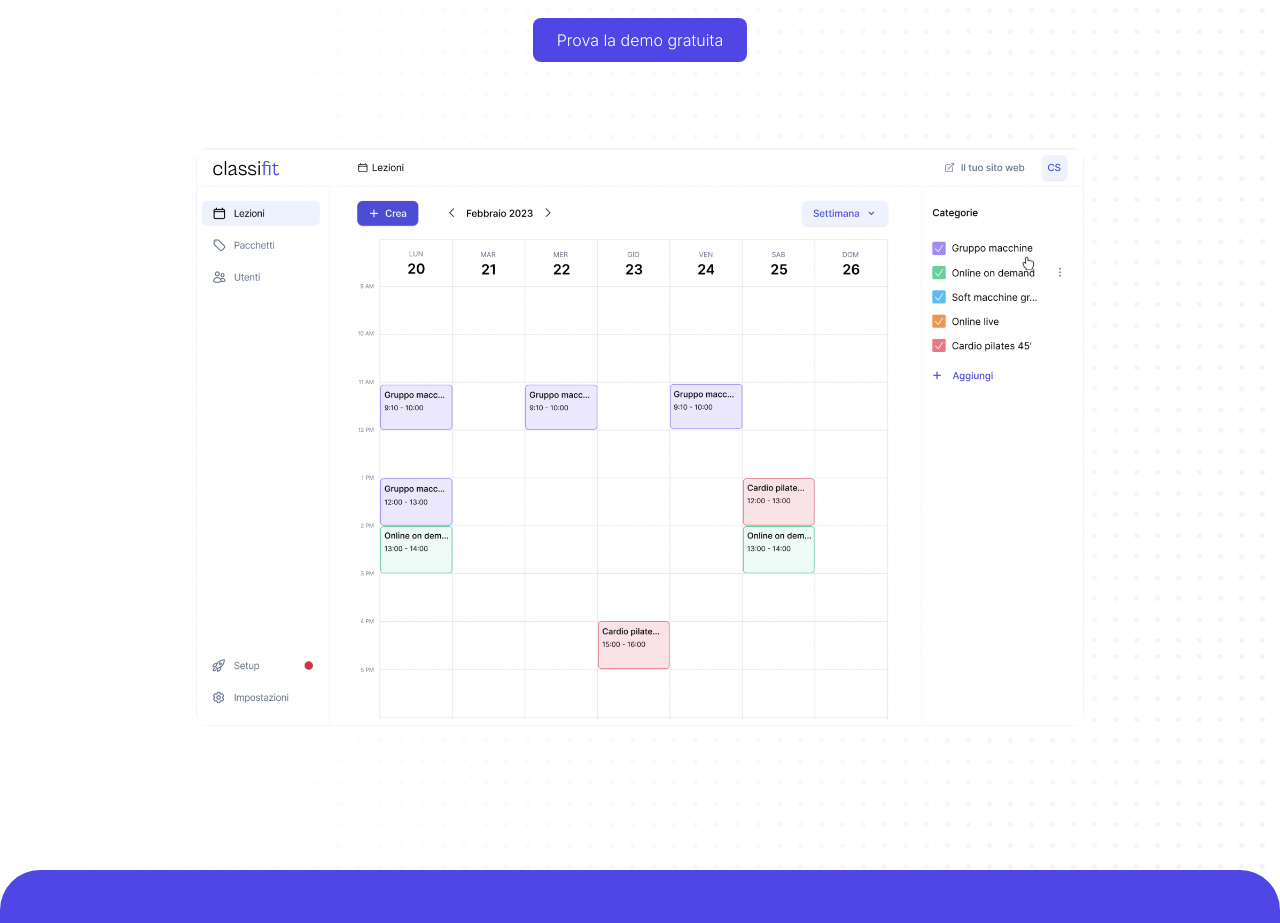
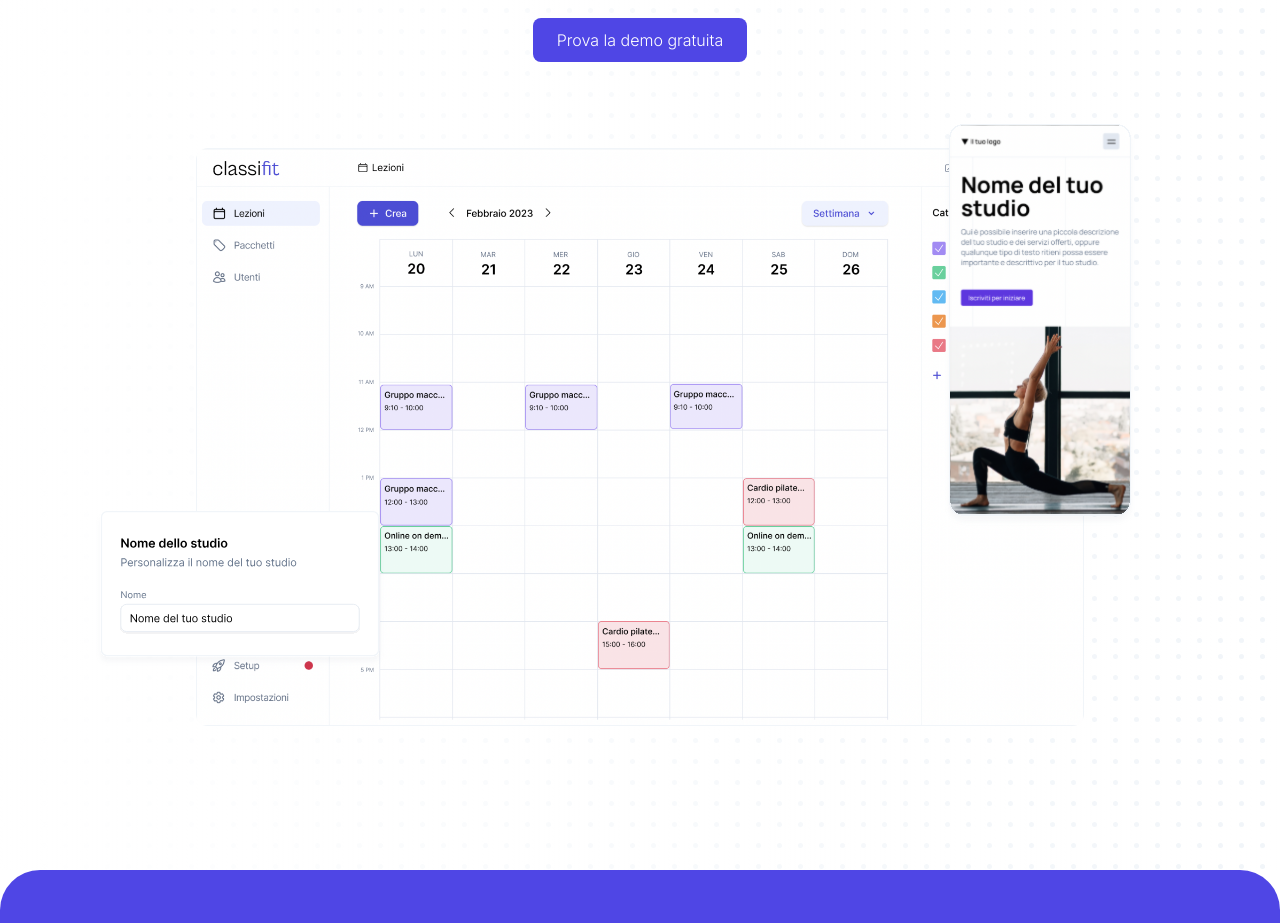
Before and after one commit to chiarasanti/classifit-landing-v2, a Next.js app: page / in a window 1280 px wide. Shown: the part 420-1343 px from the top of the page. Built offline with nearby package versions, Linux system fonts and the light colour scheme.

Commit message:
animations

```diff
--- a/src/components/Homepage/Hero.js
+++ b/src/components/Homepage/Hero.js
@@ -1,4 +1,4 @@
-import { isTopScrolledAtom } from "@/pages/_app";
+import { isHeroScrolledAtom, isTopScrolledAtom } from "@/pages/_app";
 import { useAtom } from "jotai";
 import Image from "next/image";
 import Link from "next/link";
@@ -29,6 +29,15 @@ export default function Hero() {
             </Link>
           </div>
           <div className="py-12" />
+          <div className="relative">
+            <Image
+              src="/hero-1.svg"
+              width="1920"
+              height="1080"
+              className={`w-72 absolute left-12 z-40 transition-all delay-200 duration-[600ms] ease-in-out ${
+                isTopScrolled ? "bottom-[60px]" : "bottom-[250px]"
+              }`}
+            />
             <Image
               src="/image-hero.png"
               width="1920"
@@ -37,6 +46,15 @@ export default function Hero() {
                 isTopScrolled ? notScrolledImage : scrolledImage
               } transition-all duration-[600ms] ease-in-out`}
             />
+            <Image
+              src="/hero-2.svg"
+              width="1080"
+              height="1920"
+              className={`w-48 absolute right-24 z-40 transition-all delay-200 duration-[600ms] ease-in-out ${
+                isTopScrolled ? "bottom-[200px]" : "bottom-[-30px]"
+              }`}
+            />
+          </div>
         </div>
       </div>
     </>
--- a/src/pages/_app.js
+++ b/src/pages/_app.js
@@ -5,9 +5,11 @@ import { useEffect } from "react";
 import CookieConsent from "react-cookie-consent";
 
 export const isTopScrolledAtom = atom(true);
+export const isHeroScrolledAtom = atom(true);
 
 export default function App({ Component, pageProps }) {
   const [isTopScrolled, setIsTopScrolled] = useAtom(isTopScrolledAtom);
+  const [isHeroScrolled, setIsHeroScrolled] = useAtom(isHeroScrolledAtom);
 
   useEffect(() => {
     const handleScroll = () => {
@@ -16,6 +18,12 @@ export default function App({ Component, pageProps }) {
       }
       if (!isTopScrolled && window.scrollY <= 50) {
         setIsTopScrolled(true);
+      }
+      if (isHeroScrolled && window.scrollY > 500) {
+        setIsHeroScrolled(false);
+      }
+      if (!isHeroScrolled && window.scrollY <= 450) {
+        setIsHeroScrolled(true);
       }
     };
 
```
Lines whose indentation alone changed are shown as unchanged.
